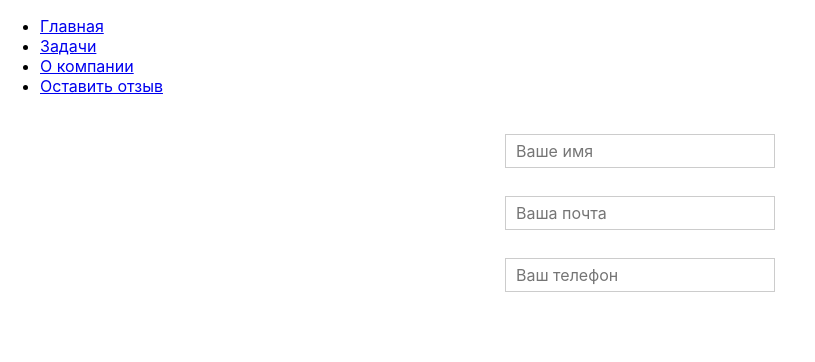
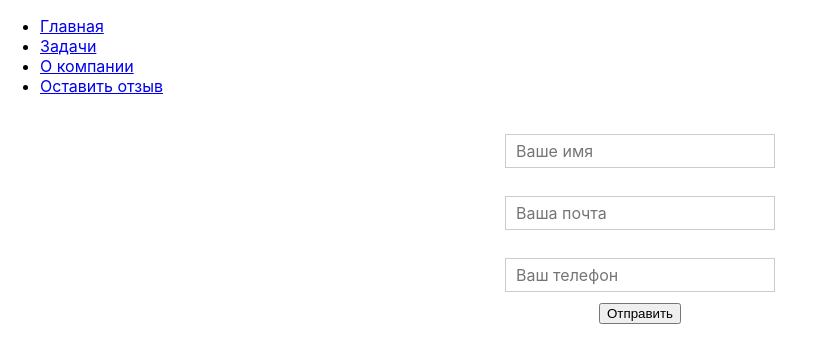
Before and after one commit to education-vk-company/lesson-6-spa, a React (Create React App) app: page /feedback in a window 1280 px wide. Shown: the top 362 px of the page, without its empty margins (0-815 px from the left). Built offline with nearby package versions, Linux system fonts and the light colour scheme.

Commit message:
handle result

```diff
--- a/src/containers/FeedbackContainer/FeedbackContainer.js
+++ b/src/containers/FeedbackContainer/FeedbackContainer.js
@@ -45,6 +45,17 @@ class FeedbackContainer extends Component {
         });
     };
 
+    feedbackHandler = (event) => {
+        event.preventDefault();
+        console.log(event);
+
+        const formData = Object.keys(this.state.feedbackForm).reduce((res, key) => {
+            res[key] = this.state.feedbackForm[key].value;
+            return res;
+        }, {});
+        console.log(formData);
+    };
+
 
     render () {
         const formElements = {...this.state.feedbackForm};
@@ -59,8 +70,11 @@ class FeedbackContainer extends Component {
             />
         });
         return (
-            <form>
+            <form onSubmit={this.feedbackHandler}>
                 {inputs}
+                <button type="submit">
+                    Отправить
+                </button>
             </form>
         );
     }
```
